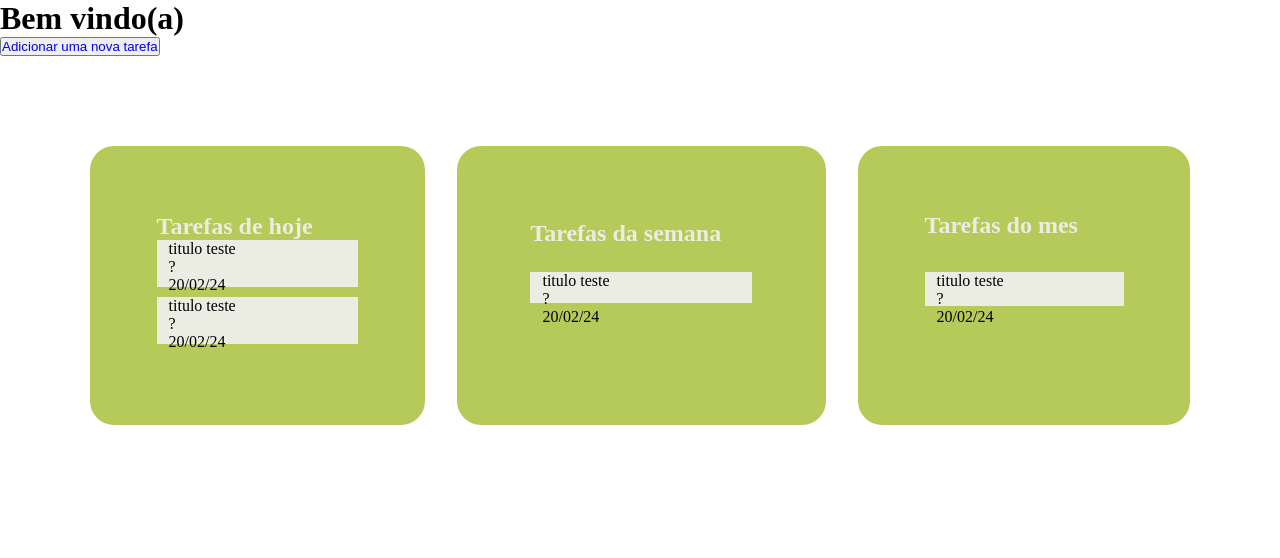
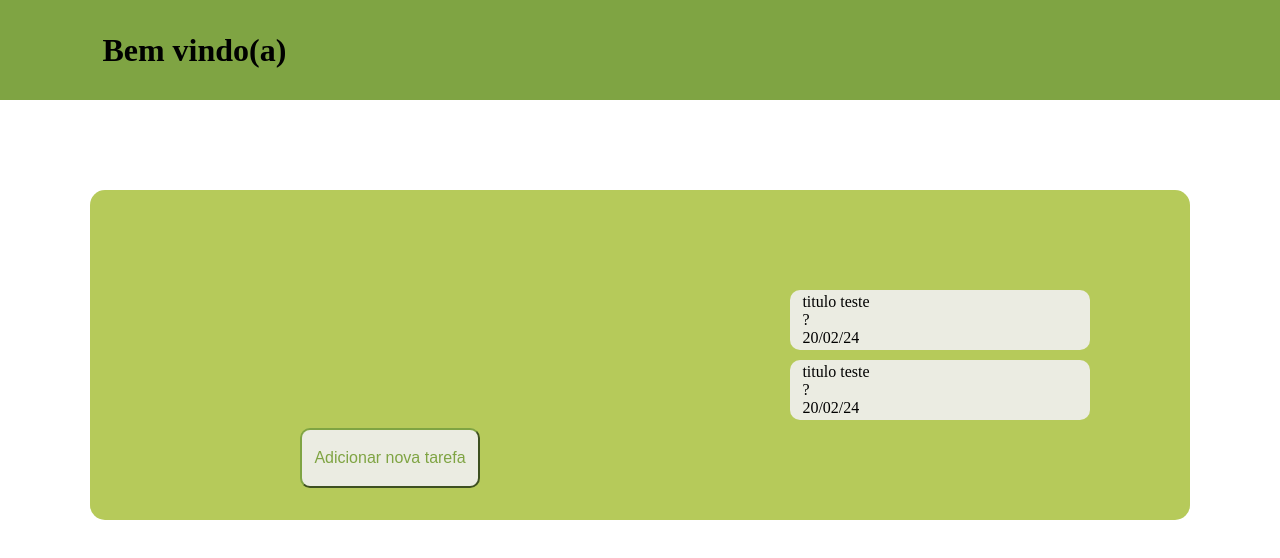
Before and after one commit to vkawaka/projeto1, a plain HTML site: page home.html in a window 1280 px wide. Drawn offline with Linux system fonts and the light colour scheme.

Commit message:
integracao nao funcionou hahahaha

```diff
--- a/home.css
+++ b/home.css
@@ -10,15 +10,25 @@ body{
     height: 100vh;
     width: 100vw;
 }
+header{
+    background-color: var(--verde-escuro);
+    height: 100px;
+    display: flex;
+    align-items: center;
+    padding-left: 8%;
+}
 main{
     padding: 7%;
-    display: grid;
-    grid-template-areas:
-    "hj sm ms";
     gap: 32px;
 }
 .container{
     background-color: var(--verde);
+    border-radius: 15px;
+    display: grid;
+    grid-template-areas:
+    "botao tarefas";
+}
+.tarefas-container{
     padding: 20%;
     display: flex;
     border-radius: 24px;
@@ -26,6 +36,25 @@ main{
     grid-template-areas:
     "topp"
     "infos";
+    grid-area: tarefas;
+}
+.botao{
+    grid-area: botao;
+    place-self: end center;
+    padding-bottom: 32px;
+}
+button{
+    border-color: var(--verde-escuro);
+    border-width: 2px;
+    width: 180px;
+    height: 60px;
+    border-radius: 10px;
+    background-color: var(--branco);
+}
+button a{
+    text-decoration: none;
+    color: var(--verde-escuro);
+    font-size: 16px;
 }
 h2{
     color: var(--branco);
@@ -41,7 +70,11 @@ h2{
     background-color: var(--branco);
     width: 100%;
     padding-left: 12px;
-    height: 40%;
+    height: 60px;
+    display: flex;
+    border-radius: 10px;
+    flex-direction: column;
+    justify-content: center;
 }
 .container:nth-child(1){
     grid-area: hj;
--- a/home.html
+++ b/home.html
@@ -11,15 +11,15 @@
 <body>
     <header>
         <h1>Bem vindo(a)</h1>
-        <button>
-            <a href="./adicionartarefa.html">Adicionar uma nova tarefa</a>
-        </button>
     </header>
     <main>
         <div class="container">
-            <h2>
-                Tarefas de hoje
-            </h2>
+            <div class="botao">
+                <button>
+                    <a href="./adicionartarefa.html">Adicionar nova tarefa</a>
+                </button>
+            </div>
+            <div class="tarefas-container">
                 <div class="tarefas">
                     <div class="tar">
                         <p class="titulo">titulo teste</p>
@@ -33,29 +33,6 @@
                     </div>
                 </div>
             </div>
-        <div class="container">
-            <h2>
-                Tarefas da semana
-            </h2>
-            <div class="tarefas">
-                <div class="tar">
-                    <p class="titulo">titulo teste</p>
-                    <p class="descricao">?</p>
-                    20/02/24
-                </div>
-            </div>
-        </div>
-        <div class="container">
-            <h2>
-                Tarefas do mes
-            </h2>
-            <div class="tarefas">
-                <div class="tar">
-                    <p class="titulo">titulo teste</p>
-                    <p class="descricao">?</p>
-                    20/02/24
-                </div>
-            </div>
         </div>
     </main>
 </body>
--- a/root.css
+++ b/root.css
@@ -1,5 +1,6 @@
 :root{
     --verde:  rgb(182, 202, 90);
+    --verde-escuro: #7FA443;
     --branco: rgb(235, 236, 226);
     --cinza: #bfc0bf;
 }
```
Also changed, not shown: index.html (+3 -2 lines), login.js (added, +36 -0 lines). Lines whose indentation alone changed are shown as unchanged.
